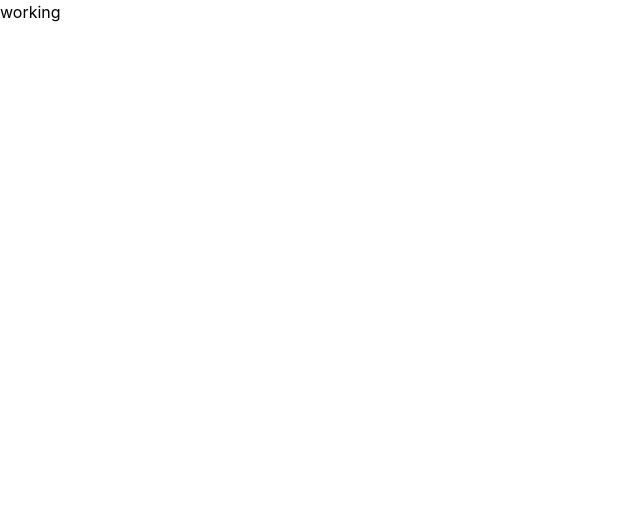
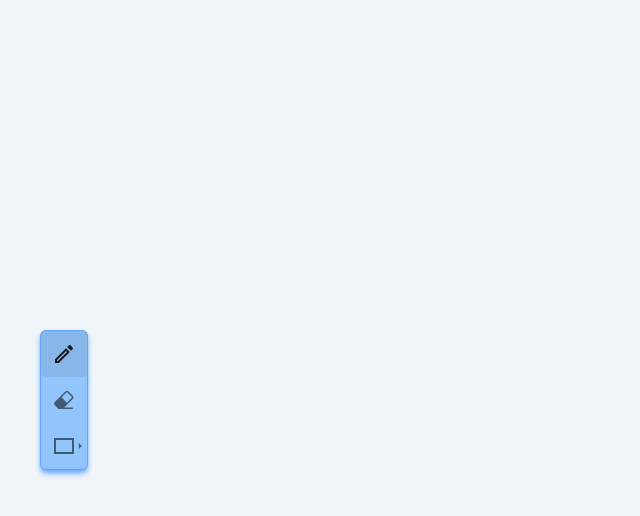
Before and after one commit to Djuslun/itransition-task6-client, a React (Create React App) app: page / in a window 1280 px wide. Shown: the top 516 px of the page, without its empty margins (0-640 px from the left). Built offline with nearby package versions, Linux system fonts and the light colour scheme.

Commit message:
add toolbar

```diff
--- a/package.json
+++ b/package.json
@@ -5,6 +5,8 @@
   "dependencies": {
     "@emotion/react": "^11.11.1",
     "@emotion/styled": "^11.11.0",
+    "@mui/base": "^5.0.0-beta.27",
+    "@mui/icons-material": "^5.15.0",
     "@mui/material": "^5.15.0",
     "@testing-library/jest-dom": "^5.17.0",
     "@testing-library/react": "^13.4.0",
--- a/src/app/App.js
+++ b/src/app/App.js
@@ -1,11 +1,13 @@
 import './App.css';
+import ToolBar from '../components/toolBar/toolBar';
 
 function App() {
+
   return (
-    <div className="">
-      working
+    <div className='p-10 bg-slate-100 min-h-screen'>
+      <ToolBar />
     </div>
-  );
+  )
 }
 
 export default App;
--- /dev/null
+++ b/src/components/toolBar/icon.jsx
@@ -0,0 +1,17 @@
+import RectangleOutlinedIcon from '@mui/icons-material/RectangleOutlined';
+import CircleOutlinedIcon from '@mui/icons-material/CircleOutlined';
+import ChangeHistoryOutlinedIcon from '@mui/icons-material/ChangeHistoryOutlined';
+import SquareOutlinedIcon from '@mui/icons-material/SquareOutlined';
+
+const Icon = ({ selectedIcon }) => {
+  const icons = {
+    rect: <RectangleOutlinedIcon />,
+    rhombus: <SquareOutlinedIcon sx={{ transform: 'rotate(45deg)', width: '24px', height: '24px' }} />,
+    circle: <CircleOutlinedIcon />,
+    threeangle: <ChangeHistoryOutlinedIcon />,
+  }
+
+  return (<>{icons[selectedIcon]}</>)
+}
+
+export default Icon
--- /dev/null
+++ b/src/components/toolBar/selectFigure/selectFigure.jsx
@@ -0,0 +1,40 @@
+import { useContext } from 'react';
+import ToggleButton from '@mui/material/ToggleButton';
+import ToggleButtonGroup from '@mui/material/ToggleButtonGroup';
+import { Context } from './selectFigureBar';
+import Icon from '../icon';
+
+const SelectFigure = ({ handleChange }) => {
+  const { toolBarValue, handleChangeToolBarValue } = useContext(Context)
+  const sx = { border: 'none', borderRadius: '4px !important' }
+
+  return (
+    <div className='border border-blue-400 rounded-md'>
+      <ToggleButtonGroup
+        value={toolBarValue}
+        exclusive
+        onChange={(_, newAlignment) => {
+          handleChangeToolBarValue(_, newAlignment)
+          handleChange(_, newAlignment)
+        }}
+        size="medium"
+        orientation="horizontal"
+      >
+        <ToggleButton value="rhombus" sx={sx}>
+          <Icon selectedIcon={"rhombus"} />
+        </ToggleButton>
+        <ToggleButton value="circle" sx={sx}>
+          <Icon selectedIcon={"circle"} />
+        </ToggleButton>
+        <ToggleButton value="threeangle" sx={sx}>
+          <Icon selectedIcon={"threeangle"} />
+        </ToggleButton>
+        <ToggleButton value="rect" sx={{ ...sx }} >
+          <Icon selectedIcon={"rect"} />
+        </ToggleButton>
+      </ToggleButtonGroup>
+    </div>
+  )
+}
+
+export default SelectFigure
--- /dev/null
+++ b/src/components/toolBar/selectFigure/selectFigureBar.jsx
@@ -0,0 +1,35 @@
+import { createContext, useRef } from "react";
+import SelectFigure from "./selectFigure";
+import SelectFigureButton from "../selectFigureButton/selectFigureButton";
+import { Portal } from '@mui/base/Portal';
+import { useActiveSelectFigure } from "./useActiveSelectFigure";
+import { useToolBarChabge } from "../useToolBarChabge";
+export const Context = createContext(null)
+
+export const SelectFigureBar = ({ handleChange, currentValue }) => {
+  const container = useRef(null)
+  const { toolBarValue, handleChangeToolBarValue } = useToolBarChabge('rect');
+  const { handleActive, menuPosition, isActive } = useActiveSelectFigure(toolBarValue, currentValue, container)
+
+  return (
+    <Context.Provider value={{
+      toolBarValue, handleChangeToolBarValue, handleActive
+    }}>
+      <SelectFigureButton
+        handleChange={handleChange}
+        selectedIcon={toolBarValue}
+        currentValue={currentValue} />
+      {isActive &&
+        <Portal container={() => container.current}>
+          <SelectFigure handleChange={handleChange} />
+        </Portal>}
+      <div
+        style={{
+          bottom: `${-1}px`,
+          left: `${menuPosition.x + 14}px`
+        }}
+        className={`portal__container fixed  bg-blue-300 shadow-md shadow-blue-400 rounded-md border-blue-400`}
+        ref={container}></div>
+    </Context.Provider>
+  )
+}
--- /dev/null
+++ b/src/components/toolBar/selectFigure/useActiveSelectFigure.js
@@ -0,0 +1,42 @@
+import { useState, useEffect } from "react";
+
+export const useActiveSelectFigure = (alignment, currentValue, container) => {
+  const [isActive, setIsActive] = useState(false)
+  const [menuPosition, setMenuPosition] = useState({})
+
+  const handleActive = (position) => {
+    setIsActive(prev => !prev)
+    setMenuPosition(position)
+  }
+
+  useEffect(() => {
+    if (alignment !== currentValue) {
+      setIsActive(false)
+    }
+  }, [alignment, currentValue])
+
+
+  useEffect(() => {
+    const handleClickOutside = (event) => {
+      if (container.current && !container.current.contains(event.target)) {
+        setIsActive(false);
+      }
+    };
+
+    if (isActive) {
+      // setTimeout для того чтобы слушатель событий добависля только в следущей макротаске
+      // и меню не закрывалось сразу при открытии
+      setTimeout(() => {
+        document.addEventListener('click', handleClickOutside);
+      })
+    } else {
+      document.removeEventListener('click', handleClickOutside);
+    }
+
+    return () => {
+      document.removeEventListener('click', handleClickOutside);
+    };
+  }, [isActive]);
+
+  return { handleActive, menuPosition, isActive }
+}
--- /dev/null
+++ b/src/components/toolBar/selectFigureButton/selectFigureButton.jsx
@@ -0,0 +1,39 @@
+import ToggleButton from '@mui/material/ToggleButton';
+import Icon from '../icon';
+import { useContext } from 'react';
+import { Context } from '../selectFigure/selectFigureBar';
+import ArrowRightIcon from '@mui/icons-material/ArrowRight';
+
+const SelectFigureButton = ({ selectedIcon, handleChange, currentValue }) => {
+  const { handleActive } = useContext(Context)
+
+  const handleOpen = (event, selectedIcon) => {
+    handleChange(event, selectedIcon)
+    if (currentValue === selectedIcon) {
+      handleActive(event.currentTarget.getBoundingClientRect())
+    }
+  }
+
+  return (
+    <>
+      <ToggleButton
+        value={selectedIcon}
+        onClick={handleOpen}
+        size='medium'
+        selected={currentValue === selectedIcon}
+        sx={{ border: 'none', borderRadius: '4px !important' }}>
+        <Icon selectedIcon={selectedIcon} />
+        <ArrowRightIcon
+          sx={{
+            position: 'absolute',
+            top: "50%", right: '0px',
+            width: '14px',
+            height: '14px',
+            transform: 'translateY(-50%)'
+          }} />
+      </ToggleButton>
+    </>
+  )
+}
+
+export default SelectFigureButton
--- /dev/null
+++ b/src/components/toolBar/toolBar.jsx
@@ -0,0 +1,32 @@
+import ToggleButton from '@mui/material/ToggleButton';
+import ToggleButtonGroup from '@mui/material/ToggleButtonGroup';
+import CreateOutlinedIcon from '@mui/icons-material/CreateOutlined';
+import EraserIcon from '../../ui/eraserIcon';
+import { SelectFigureBar } from './selectFigure/selectFigureBar';
+import { useToolBarChabge } from './useToolBarChabge';
+
+const ToolBar = ({ }) => {
+  const { toolBarValue, handleChangeToolBarValue } = useToolBarChabge('pencil');
+  const sx = { border: 'none', borderRadius: '4px !important' }
+  return (
+    <div className="border border-blue-400 rounded-md w-max fixed top-1/2 -translate-y-1/2  bg-blue-300  shadow-md shadow-blue-400">
+      <ToggleButtonGroup
+        orientation="vertical"
+        value={toolBarValue}
+        exclusive
+        onChange={handleChangeToolBarValue}
+        size='medium'
+      >
+        <ToggleButton value="pencil" sx={sx}>
+          <CreateOutlinedIcon />
+        </ToggleButton>
+        <ToggleButton value="eraser" sx={sx}>
+          <EraserIcon />
+        </ToggleButton>
+        <SelectFigureBar handleChange={handleChangeToolBarValue} currentValue={toolBarValue} />
+      </ToggleButtonGroup>
+    </div>
+  );
+}
+
+export default ToolBar
--- /dev/null
+++ b/src/components/toolBar/useToolBarChabge.js
@@ -0,0 +1,13 @@
+import { useState, } from "react";
+
+export const useToolBarChabge = (unitialValue) => {
+  const [toolBarValue, setToolBarValue] = useState(unitialValue);
+
+  const handleChangeToolBarValue = (_, newValue) => {
+    if (newValue !== null) {
+      setToolBarValue(newValue);
+    }
+  };
+
+  return { toolBarValue, handleChangeToolBarValue }
+}
--- /dev/null
+++ b/src/ui/eraserIcon.jsx
@@ -0,0 +1,12 @@
+import { ReactComponent as EraserIconSVG } from '../assets/eraser_icon.svg'
+
+const EraserIcon = ({ props }) => {
+
+  return (
+    <>
+      <EraserIconSVG width={24} height={24} className='text-inherit' {...props} />
+    </>
+  )
+}
+
+export default EraserIcon
```
Also changed, not shown: src/assets/eraser_icon.svg (added), 1 other file (tests, documents, lock files or other folders).
